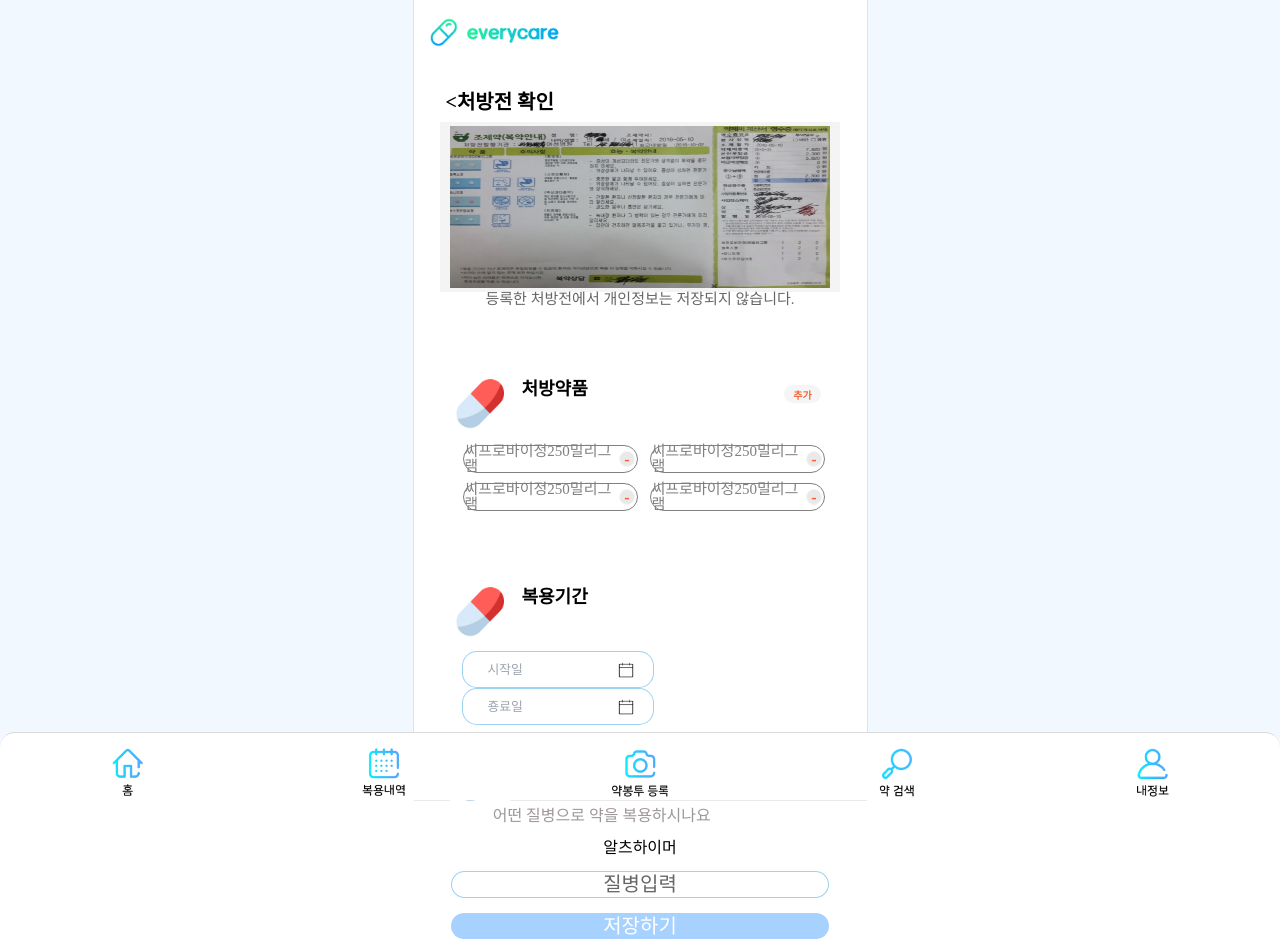
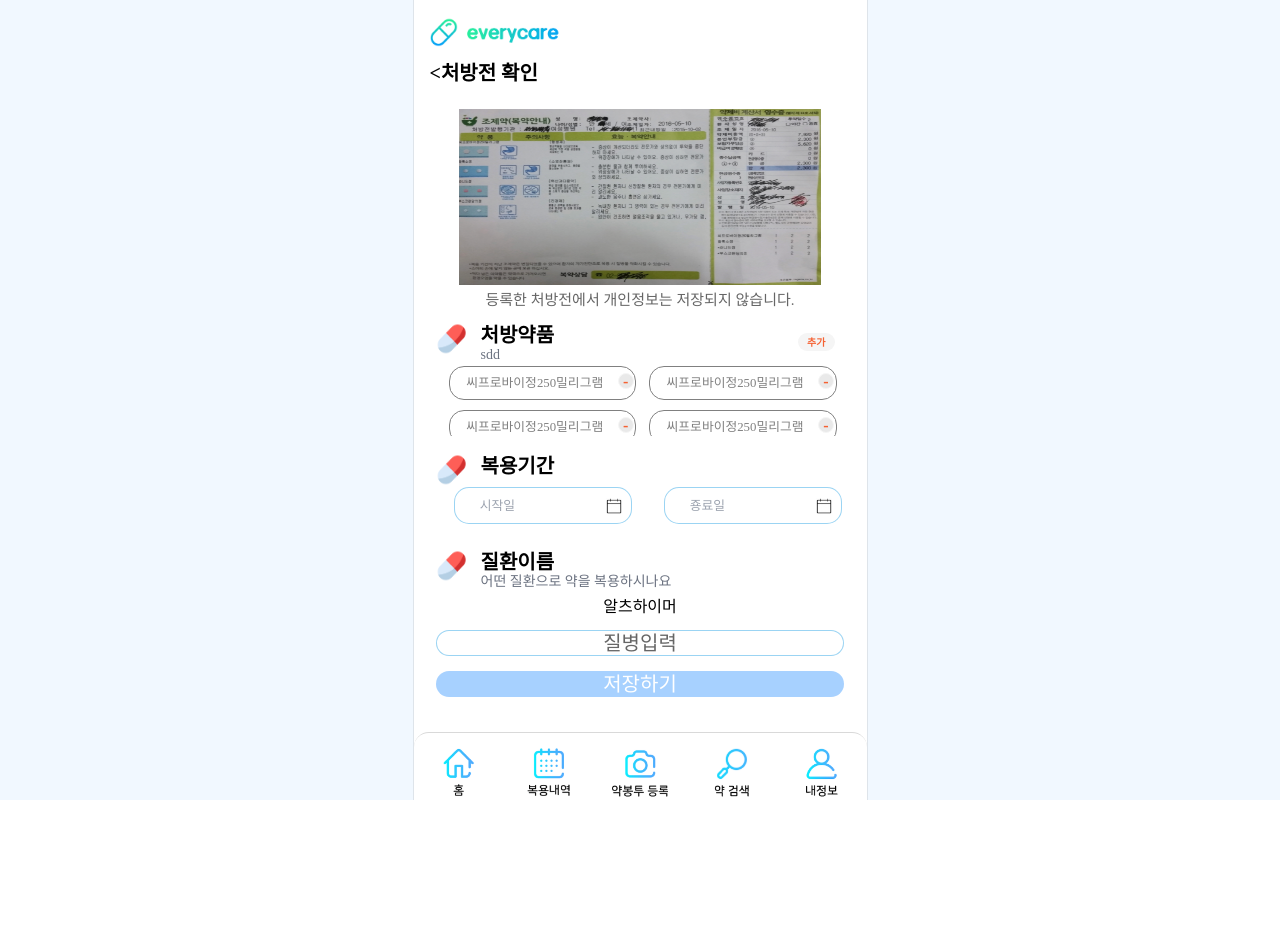
Before and after one commit to woosungking/EveryCare-frontend, a React (Vite) app: page /scan-confirm in a window 1280 px wide. After the commit the page ends 800 px from the top, so only its background shows below. Built offline with nearby package versions, Linux system fonts and the light colour scheme; a web font is replaced by a local one.

Commit message:
처방전 확인 페이지 퍼블리싱

```diff
--- a/src/components/register/CustomDatePicker.css
+++ b/src/components/register/CustomDatePicker.css
@@ -3,8 +3,8 @@
     width: 85%;
     height: 37px;
     min-height: 100%;
-    margin-left: 2rem;
-
+    margin-left: 1rem;
+    margin-bottom: 0px;
     font-size: 0.8rem;
     border: 1px solid rgba(59, 171, 231, 0.51);
   }
--- a/src/components/register/PillNextText.tsx
+++ b/src/components/register/PillNextText.tsx
@@ -8,11 +8,11 @@ const PillNextText: React.FC<{ headText: string; contentText: string }> = ({
   contentText,
 }) => {
   return (
-    <div className="flex items-center mt-16 ml-5 w-[26vw] font-extrabold">
-      <img src={PillImg} className="w-[60px] h-[60px]" />
-      <div className="flex flex-col ml-3 mt-1">
-        <p className="h-[30px] w-[160px] text-lg">{headText}</p>
-        <p className="h-[30px] w-[160px] text-gray-500 font-abel text-sm font-normal">
+    <div className="flex ml-5 w-[26vw] font-extrabold">
+      <img src={PillImg} className="w-[35px] h-[35px]" />
+      <div className="flex flex-col ml-3 mt-1 text-left">
+        <p className="h-[20px] w-[160px] text-[20px]">{headText}</p>
+        <p className="h-[10px] w-[200px] text-gray-500 font-abel text-sm font-normal">
           {contentText}
         </p>
       </div>
--- a/src/components/register/ScanConfirm.tsx
+++ b/src/components/register/ScanConfirm.tsx
@@ -28,29 +28,35 @@ const ScanConfirm: React.FC = () => {
   };
 
   const ExContainnerStyle = {
-    width: '453px',
-    padding:"16px",
-    marginTop: '3%',
-    marginBottom: '50%',
+    width:"100%",
+    height:"80vh",
+    display:"flex",
+    flexDirection: 'column',
+    justifyContent: 'center',
+    alignItems: 'center',
+    overflow: 'hidden',
+    textAlign: 'center',
+    margin:"0",
     // backgroundColor: 'green',
   }; // 처방전 사진, 처방약품, 복용기간, 질환이름등 모든 컨텐츠를 감싸는 컨테이너
 
+
+
   const ListStyle = {
     width: '46%',
-    height: '28px',
-    display: 'block',
+    height: '2.5vh',
+    display: 'flex',
     marginTop: '10px',
     marginLeft: '0.8rem',
     border: '1px solid gray',
     borderRadius: '15px',
-    // backgroundColor: 'red',
-    display: 'flex',
     justifyContent: 'center', // 수평 가운데 정렬
     alignItems: 'center', // 수직 가운데 정렬
     fontSize: '0.8rem',
     color: 'gray',
-    fontSize: '0.94rem',
     position: 'relative',
+    paddingTop:"1rem",
+    paddingBottom:"1rem",
     paddingRight: '1rem',
   };
 
@@ -67,43 +73,28 @@ const ScanConfirm: React.FC = () => {
     top: '18%',
     fontWeight: 'bold',
   };
+
+  const MediNameStyle ={
+    flex: 1, // p 태그가 가능한 너비를 차지하도록 설정합니다.
+    margin: '0', // p 태그의 기본 마진을 제거합니다.
+    overflow: 'hidden', // 넘치는 텍스트를 숨깁니다.
+    whiteSpace: 'nowrap', // 텍스트가 한 줄로 유지되도록 합니다.
+    textOverflow: 'ellipsis', // 넘치는 텍스트를 말줄임표(...)로 표시합니다.
+  }
+
   return (
-    <div style={ExContainnerStyle} className="h-[60vh]">
-      <BackBtn text="처방전 확인"></BackBtn>
+    <><BackBtn text="처방전 확인"></BackBtn>
+    <div style={ExContainnerStyle}>
+        <img src={Prescription} className='h-[30%] w-[80%] m-[auto] mt-[10px] mb-[0] pt-[2vh]'/>
+          <p style={{ textAlign: 'center', fontSize: '0.94rem', color: '#666666' }} className='mt-[0.5rem]'>
+            등록한 처방전에서 개인정보는 저장되지 않습니다.
+          </p>
 
-      <div
-        style={{
-          backgroundColor: '#F4F4F5',
-          width: '95%',
-          height: '38%',
-          marginTop: '10px',
-          marginLeft: 'auto',
-          marginRight: 'auto',
-          display: 'flex',
-          justifyContent: 'center',
-          justifyItems: 'center',
-          flexDirection: 'column',
-        }}
-      >
-        <img
-          src={Prescription}
-          style={{ height: '95%', width: '95%', margin: 'auto' }}
-        />
-      </div>
-      {/* 스캔한 처방전 사진이 보여지는 컨테이너 */}
-
-      <div
-        style={{ textAlign: 'center', fontSize: '0.94rem', color: '#666666' }}
-      >
-        등록한 처방전에서 개인정보는 저장되지 않습니다.
-      </div>
-
-      <div className="relative">
-        {/* //추가, 수정 소 버튼의 위치를 상대적으로 지정하기 위해 div로 한번 감싸주었음. */}
-        <PillNextText headText="처방약품"></PillNextText>
-        <div
-          style={{
-            height: '5rem',
+        <div className="w-[100%] h-[15vh] relative mb-[0] mt-[0.8rem]"> {/* //추가, 수정 소 버튼의 위치를 상대적으로 지정하기 위해 div로 한번 감싸주었음. */}
+        <PillNextText className="absolute" headText="처방약품" contentText='sdd'></PillNextText>
+          <div
+            style={{
+            height: '10vh',
             maxWidth: '90%',
             minWidth: '90%',
             backgroundColor: 'white',
@@ -116,45 +107,37 @@ const ScanConfirm: React.FC = () => {
           <ul
             style={{
               display: 'flex',
-              // position: 'relative',
-              // justifyContent: 'space-between',
               width: '100%',
-              height: '100%',
+              height: '10vh',
               flexWrap: 'wrap',
             }}
           >
             <li style={ListStyle}>
-              <p>씨프로바이정250밀리그램</p>
+              <p style={MediNameStyle}>씨프로바이정250밀리그램</p>
               <button style={deleteBtnStyle}>-</button>
             </li>
             <li style={ListStyle}>
-              <p>씨프로바이정250밀리그램</p>
+              <p style={MediNameStyle}>씨프로바이정250밀리그램</p>
               <button style={deleteBtnStyle}>-</button>
             </li>
             <li style={ListStyle}>
-              <p>씨프로바이정250밀리그램</p>
+              <p style={MediNameStyle}>씨프로바이정250밀리그램</p>
               <button style={deleteBtnStyle}>-</button>
             </li>
             <li style={ListStyle}>
-              <p>씨프로바이정250밀리그램</p>
+              <p style={MediNameStyle}>씨프로바이정250밀리그램</p>
               <button style={deleteBtnStyle}>-</button>
             </li>
             <li style={ListStyle}>
-              <p>씨프로바이정250밀리그램</p>
+              <p style={MediNameStyle}>씨프로바이정2asndjknaskjndsajknsdjkn250밀리그램</p>
               <button style={deleteBtnStyle}>-</button>
             </li>
             <li style={ListStyle}>
-              <p>씨프로바이정250밀리그램</p>
+              <p style={MediNameStyle}>씨프로바이정250밀리그램</p>
               <button style={deleteBtnStyle}>-</button>
             </li>
-            <li style={ListStyle}>
-              <p>씨프로바이정250밀리그램</p>
-              <button style={deleteBtnStyle}>-</button>
-            </li>
-            <li style={ListStyle}>
-              <p>씨프로바이정250밀리그램</p>
-              <button style={deleteBtnStyle}>-</button>
-            </li>
+
+
           </ul>
         </div>
         <button
@@ -179,26 +162,21 @@ const ScanConfirm: React.FC = () => {
           추가
         </button>
       </div>
+
+      <div className='h-[15vh] w-[100%] mt-[2vh]'>
       <PillNextText headText="복용기간"></PillNextText>
 
       <form
         style={{
           width: '100%',
           height: '6.4%',
-          marginTop: '0.5rem',
-          marginBottom: '2rem',
-          // backgroundColor: 'red',
+          display:"flex",
+          justifyContent:"center",
+          // alignItems:"center",
+
         }}
       >
         <DatePicker
-          // style={{
-          //   width: '38%',
-          //   height: '75%',
-          //   fontSize: '1rem',
-          //   display: 'block',
-          //   margin: 'auto',
-          //   marginLeft: '10px',
-          // }}
           className="date-picker-input"
           showIcon
           selected={selectedDate}
@@ -231,39 +209,35 @@ const ScanConfirm: React.FC = () => {
           }
         />
       </form>
-      <PillNextText headText="질환이름"></PillNextText>
-      <p
-        style={{
-          // backgroundColor: 'blue',
-          width: '85%',
-          marginLeft: 'auto',
-          fontSize: '1rem',
-          color: '#9E9797',
-        }}
-      >
-        어떤 질병으로 약을 복용하시나요
-      </p>
+      </div>
+
+      <div className='w-[100%] h-[30vh] mt-[1vh]'>
+      <PillNextText headText="질환이름" contentText='어떤 질환으로 약을 복용하시나요'></PillNextText>
       <p style={{ textAlign: 'center', fontSize: '1rem', marginTop: '1rem' }}>
         알츠하이머
       </p>
       <div style={{ width: '100%', height: '15%' }}>
         <InputBtn
           style={{
-            height: '40%',
+            height: '100%',
             fontSize: '1.25rem',
             color: '#666',
             backgroundColor: 'white',
             border: '1px solid rgba(59, 171, 231, 0.51)',
+            // paddingTop:"0.5rem",
+            // paddingBottom:"0.5rem",
           }}
         >
           질병입력
         </InputBtn>
         <InputBtn
           style={{
-            height: '40%',
+            height: '100%',
             fontSize: '1.25rem',
             color: 'white',
             backgroundColor: '#A7D1FF',
+            // paddingTop:"0.5rem",
+            // paddingBottom:"0.5rem",
           }}
         >
           저장하기
@@ -274,8 +248,10 @@ const ScanConfirm: React.FC = () => {
         <h2>모달 창 내용</h2>
         <p>여기에 추가할 내용을 넣으세요.</p>
       </AddPillModal>
+      </div>
 
     </div>
+    </>
   );
 };
 
--- a/src/pages/register/ScanConfirmPage.tsx
+++ b/src/pages/register/ScanConfirmPage.tsx
@@ -11,8 +11,9 @@ const ScanConfirmPage: React.FC = () => {
         <CenterLayout>
           <SmallLogo></SmallLogo>
           <ScanConfirm></ScanConfirm>
+          <NavBar></NavBar>
         </CenterLayout>
-        <NavBar></NavBar>
+
     </BackLayout>
   );
 };
```
